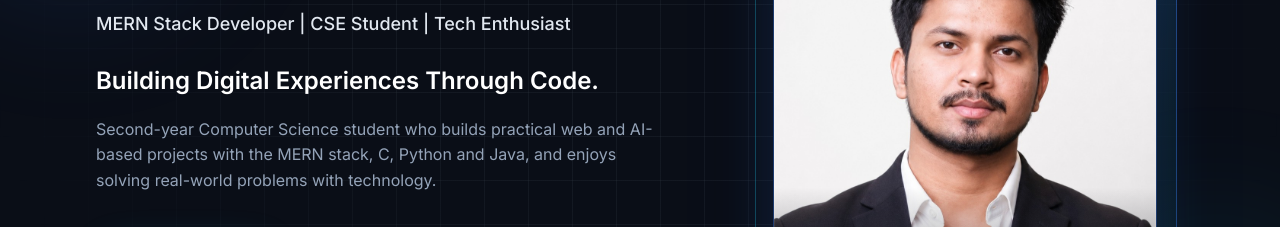
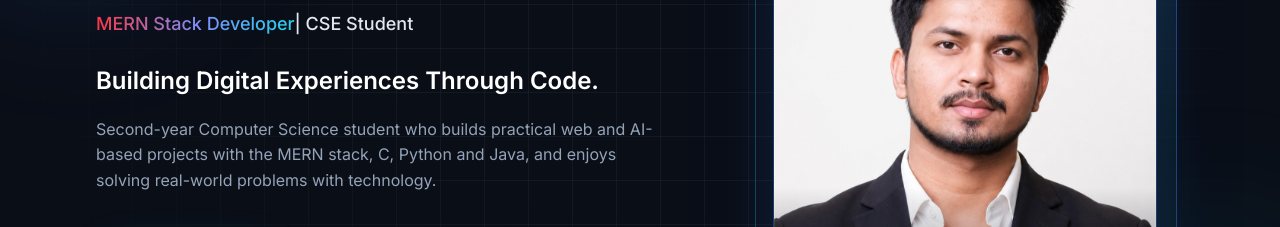
Before and after one commit to adarshhpandey12/myportfolio, a plain HTML site: page index.html in a window 1280 px wide. Shown: the part 304-531 px from the top of the page. Drawn offline with Linux system fonts and the light colour scheme.

Commit message:
Add animated hero role slider

```diff
--- a/index.html
+++ b/index.html
@@ -134,6 +134,57 @@
     .hero h1 { margin-top: 24px; color: #fff; font-weight: 700; letter-spacing: -.02em; line-height: 1.1; font-size: clamp(2.25rem, 6vw, 3.75rem); }
     .hero-role { margin-top: 16px; color: #e2e8f0; font-weight: 500; font-size: clamp(1rem, 2vw, 1.125rem); }
     .hero-headline { margin-top: 24px; color: #fff; font-weight: 600; font-size: clamp(1.25rem, 3vw, 1.5rem); }
+
+/* Animated Hero Role */
+.hero-role {
+  display: flex;
+  align-items: center;
+  flex-wrap: nowrap;
+  white-space: nowrap;
+  overflow: hidden;
+}
+
+.role-slider {
+  display: inline-block;
+  height: 1.5em;
+  overflow: hidden;
+  vertical-align: middle;
+  flex-shrink: 0;
+}
+
+.role-slider span {
+  display: block;
+  height: 1.5em;
+  line-height: 1.5em;
+  background: linear-gradient(90deg, #f83845, #818cf8, #22d3ee);
+  -webkit-background-clip: text;
+  background-clip: text;
+  -webkit-text-fill-color: transparent;
+  animation: roleSlide 5s infinite;
+}
+
+.role-fixed {
+  flex-shrink: 0;
+}
+
+@keyframes roleSlide {
+  0%, 20% {
+    transform: translateY(0);
+  }
+  25%, 45% {
+    transform: translateY(-1.5em);
+  }
+  50%, 70% {
+    transform: translateY(-3em);
+  }
+  75%, 95% {
+    transform: translateY(-4.5em);
+  }
+  100% {
+    transform: translateY(-6em);
+  }
+}
+
     .hero-intro { margin-top: 16px; max-width: 36rem; color: var(--muted); }
     .typed { margin-top: 20px; font-family: var(--mono); font-size: 14px; color: var(--muted); min-height: 1.6em; }
     .typed span { color: var(--cyan); }
@@ -481,7 +532,15 @@
         <div>
           <p class="chip">B.Tech CSE · 2nd Year</p>
           <h1 id="hero-title">Hi, I'm <span class="grad-text">Adarsh Pandey</span></h1>
-          <p class="hero-role">MERN Stack Developer | CSE Student | Tech Enthusiast</p>
+          <p class="hero-role">
+  <span class="role-slider">
+    <span>MERN Stack Developer</span>
+    <span>Aspiring AI Engineer</span>
+    <span>Aspiring Data Scientist</span>
+    <span>Tech Enthusiast</span>
+  </span>
+  <span class="role-fixed"> | CSE Student</span>
+</p>
           <p class="hero-headline">Building Digital Experiences Through Code.</p>
           <p class="hero-intro">Second-year Computer Science student who builds practical web and AI-based projects with the MERN stack, C, Python and Java, and enjoys solving real-world problems with technology.</p>
           <div class="hero-btns">
```
